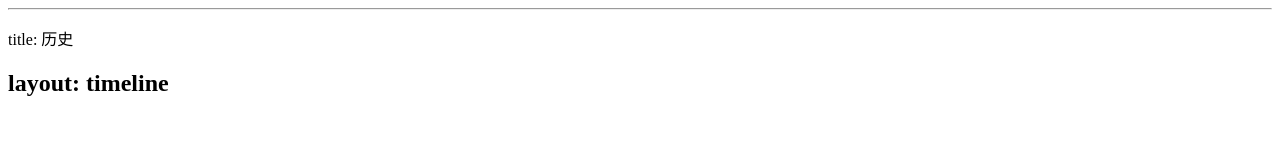
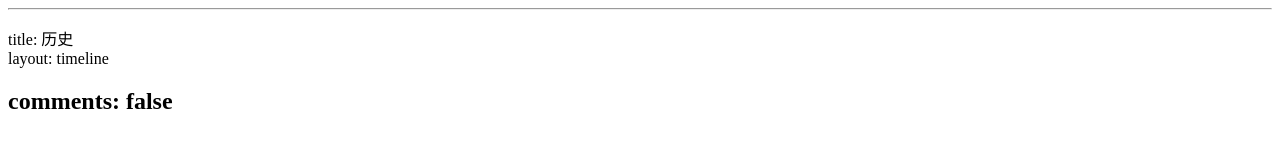
Before and after one commit to feelinggeeky/feelinggeeky.github.io, a plain HTML site: page history/index.html in a window 1280 px wide. Drawn offline with Linux system fonts and the light colour scheme.

Commit message:
Site updated: 2019-04-20 23:27:14

```diff
--- a/history/index.html
+++ b/history/index.html
@@ -1,3 +1,3 @@
 <hr>
-<p>title: 历史</p>
-<h2 id="layout-timeline"><a href="#layout-timeline" class="headerlink" title="layout: timeline"></a>layout: timeline</h2>
+<p>title: 历史<br>layout: timeline </p>
+<h2 id="comments-false"><a href="#comments-false" class="headerlink" title="comments: false"></a>comments: false</h2>
```
Also changed, not shown: 2019/04/16/hello-world/index.html (+2 -2 lines).
